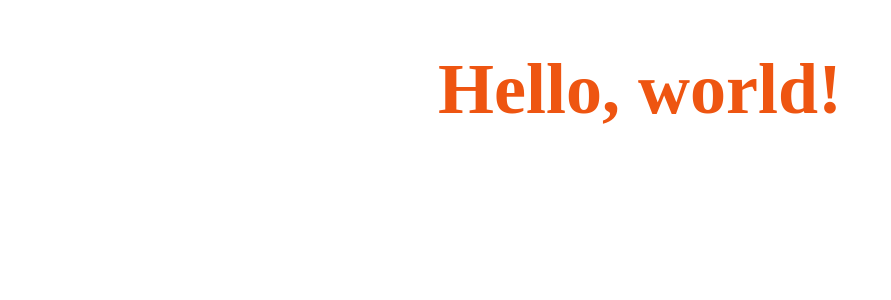
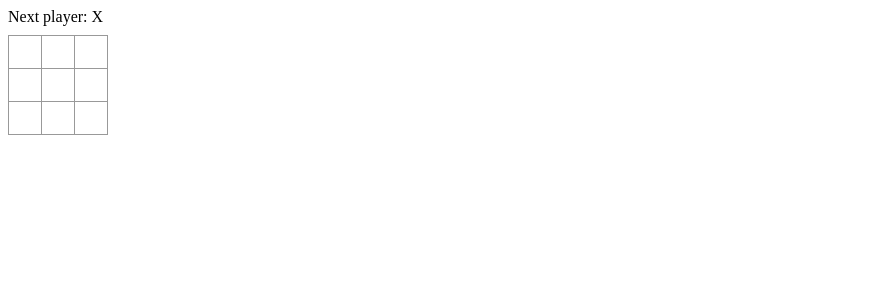
Before and after one commit to ManhLQ/react-starter, a React app: page / in a window 1280 px wide. Shown: the top 300 px of the page, without its empty margins (0-891 px from the left). Built offline with nearby package versions, Linux system fonts and the light colour scheme; the HTML template or start-up script is replaced by a standard one.

Commit message:
React tutorial

```diff
--- a/src/App.js
+++ b/src/App.js
@@ -1,4 +1,5 @@
 import React, { Component } from 'react';
+import { Game } from './components';
 import './style.scss';
 
 class App extends Component {
@@ -9,11 +10,7 @@
   }
 
   render() {
-    return (
-      <div className="sgreeting">
-        <h1>Hello, world!</h1>
-      </div>
-    );
+    return <Game />;
   }
 }
 
--- /dev/null
+++ b/src/components/Board/Board.js
@@ -0,0 +1,51 @@
+import React from 'react';
+import { Square } from './Square';
+import './board.scss';
+
+export class Board extends React.Component {
+  constructor(props) {
+    super(props);
+    this.handleClickCell = this.handleClickCell.bind(this);
+    this.state = {
+      squares: Array(9).fill(null),
+      xIsNext: true
+    };
+  }
+
+  handleClickCell(i) {
+    const squares = this.state.squares.slice();
+    squares[i] = this.state.xIsNext ? 'X' : 'O';
+    this.setState({
+      squares: squares,
+      xIsNext: !this.state.xIsNext
+    });
+  }
+
+  renderSquare(i) {
+    return <Square value={this.state.squares[i]} onClick={() => this.handleClickCell(i)} />;
+  }
+
+  render() {
+    const status = this.state.xIsNext ? 'X' : 'O';
+    return (
+      <div>
+        <div className="status">Next player: {status}</div>
+        <div className="board-row">
+          {this.renderSquare(0)}
+          {this.renderSquare(1)}
+          {this.renderSquare(2)}
+        </div>
+        <div className="board-row">
+          {this.renderSquare(3)}
+          {this.renderSquare(4)}
+          {this.renderSquare(5)}
+        </div>
+        <div className="board-row">
+          {this.renderSquare(6)}
+          {this.renderSquare(7)}
+          {this.renderSquare(8)}
+        </div>
+      </div>
+    );
+  }
+}
--- /dev/null
+++ b/src/components/Board/Square.js
@@ -0,0 +1,16 @@
+import React from 'react';
+import './square.scss';
+
+export class Square extends React.Component {
+  constructor(props) {
+    super(props);
+  }
+
+  render() {
+    return (
+      <button className='square' onClick={() => this.props.onClick()}>
+        {this.props.value}
+      </button>
+    );
+  }
+}
--- /dev/null
+++ b/src/components/Board/board.scss
@@ -0,0 +1,9 @@
+.board-row:after {
+  clear: both;
+  content: "";
+  display: table;
+}
+
+.status {
+  margin-bottom: 10px;
+}
--- /dev/null
+++ b/src/components/Board/index.js
@@ -0,0 +1 @@
+export { Board } from './Board';
--- /dev/null
+++ b/src/components/Board/square.scss
@@ -0,0 +1,22 @@
+.square {
+  background: #fff;
+  border: 1px solid #999;
+  float: left;
+  font-size: 24px;
+  font-weight: bold;
+  line-height: 34px;
+  height: 34px;
+  margin-right: -1px;
+  margin-top: -1px;
+  padding: 0;
+  text-align: center;
+  width: 34px;
+}
+
+.square:focus {
+  outline: none;
+}
+
+.kbd-navigation .square:focus {
+  background: #ddd;
+}
--- /dev/null
+++ b/src/components/Game/Game.js
@@ -0,0 +1,23 @@
+import React from 'react';
+import { Board } from '../Board';
+import './game.scss';
+
+export class Game extends React.Component {
+  constructor(props) {
+    super(props);
+  }
+
+  render() {
+    return (
+      <div className="game">
+        <div className="game-board">
+          <Board />
+        </div>
+        <div className="game-info">
+          <div>{/* status */}</div>
+          <ol>{/* TODO */}</ol>
+        </div>
+      </div>
+    );
+  }
+}
--- /dev/null
+++ b/src/components/Game/game.scss
@@ -0,0 +1,8 @@
+.game {
+  display: flex;
+  flex-direction: row;
+}
+
+.game-info {
+  margin-left: 20px;
+}
--- /dev/null
+++ b/src/components/Game/index.js
@@ -0,0 +1 @@
+export { Game } from './Game';
--- /dev/null
+++ b/src/components/index.js
@@ -0,0 +1,2 @@
+export * from './Game';
+export * from './Board';
```
